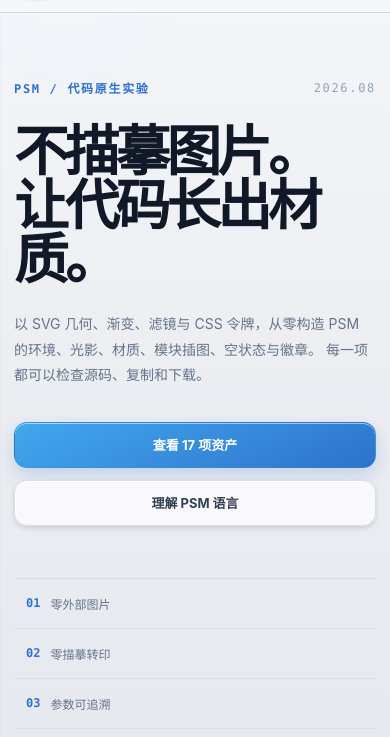
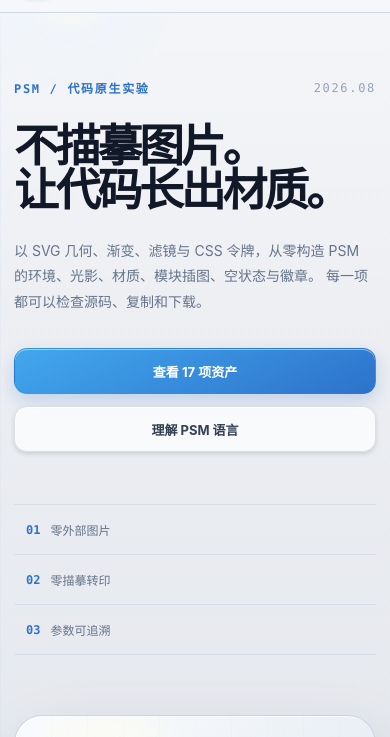
Before and after one commit to ixYiXiang/psm-asset-library, a website: page index.html in a window 390 px wide. Shown: the part 59-796 px from the top of the page. Drawn offline with Linux system fonts and the light colour scheme.

Commit message:
Refine responsive hero headline

```diff
--- a/index.html
+++ b/index.html
@@ -9,7 +9,7 @@
     />
     <meta name="color-scheme" content="light" />
     <title>PSM Code Lab · 程序化资产库</title>
-    <link rel="stylesheet" href="styles.css?v=5" />
+    <link rel="stylesheet" href="styles.css?v=6" />
     <script type="module" src="app.js?v=5"></script>
   </head>
   <body>
@@ -39,7 +39,7 @@
       <section class="hero section-shell" aria-labelledby="hero-title">
         <div class="hero-copy">
           <p class="eyebrow"><span>PSM / 代码原生实验</span><b>2026.08</b></p>
-          <h1 id="hero-title">不描摹图片。<br />让代码长出材质。</h1>
+          <h1 id="hero-title"><span>不描摹图片。</span><span>让代码长出材质。</span></h1>
           <p class="hero-lede">
             以 SVG 几何、渐变、滤镜与 CSS 令牌，从零构造 PSM 的环境、光影、材质、模块插图、空状态与徽章。
             每一项都可以检查源码、复制和下载。
--- a/styles.css
+++ b/styles.css
@@ -260,10 +260,15 @@ button {
   max-width: 720px;
   margin: 28px 0 25px;
   color: var(--psm-ink);
-  font-size: clamp(50px, 6.2vw, 94px);
+  font-size: clamp(52px, 5vw, 82px);
   font-weight: 680;
   letter-spacing: -0.07em;
   line-height: 0.99;
+}
+
+.hero h1 span {
+  display: block;
+  white-space: nowrap;
 }
 
 .hero-lede {
@@ -1657,7 +1662,7 @@ button {
 @media (max-width: 1180px) {
   :root { --shell: min(100% - 48px, 1380px); }
   .hero { grid-template-columns: minmax(0, 0.9fr) minmax(420px, 1.1fr); gap: 48px; }
-  .hero h1 { font-size: clamp(48px, 6.8vw, 78px); }
+  .hero h1 { font-size: clamp(44px, 4.1vw, 54px); }
   .primitive-grid { grid-template-columns: repeat(4, 1fr); }
   .asset-meta { grid-template-columns: repeat(2, 1fr); }
   .asset-meta div:nth-child(-n + 2) { border-bottom: 1px solid var(--psm-border); }
@@ -1686,7 +1691,7 @@ button {
   .build-state { display: none; }
   .brand-copy small { letter-spacing: 0; }
   .hero { padding-block: 66px 94px; }
-  .hero h1 { font-size: clamp(46px, 14vw, 68px); }
+  .hero h1 { font-size: clamp(42px, 11.5vw, 60px); }
   .hero-lede { font-size: 14px; line-height: 1.82; }
   .hero-facts { grid-template-columns: 1fr; }
   .hero-facts li + li { border-top: 1px solid var(--psm-border); border-left: 0; }
```
